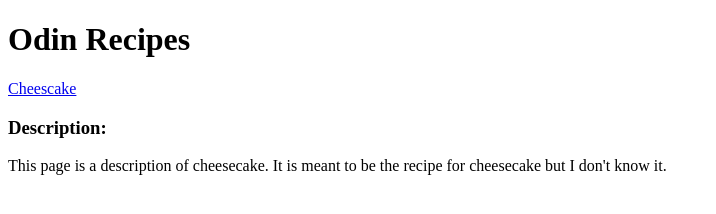
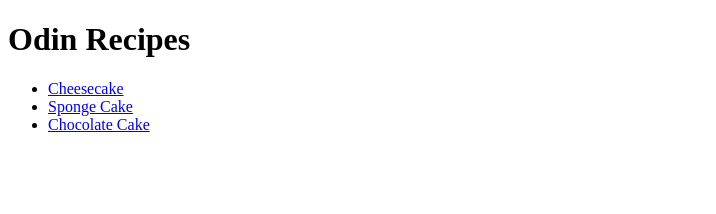
Before and after one commit to JackHendon/odin-recipes, a plain HTML site: page index.html in a window 1280 px wide. Shown: the whole page, without its empty margins (0-716 px from the left). Drawn offline with Linux system fonts and the light colour scheme.

Commit message:
Create new recipe pages and add links to homepage

```diff
--- a/index.html
+++ b/index.html
@@ -1,19 +1,17 @@
 <!DOCTYPE html>
 <html lang="en">
-<head>
-    <meta charset="UTF-8">
-    <meta http-equiv="X-UA-Compatible" content="IE=edge">
-    <meta name="viewport" content="width=device-width, initial-scale=1.0">
+  <head>
+    <meta charset="UTF-8" />
+    <meta http-equiv="X-UA-Compatible" content="IE=edge" />
+    <meta name="viewport" content="width=device-width, initial-scale=1.0" />
     <title>Recipes</title>
-</head>
-<body>
+  </head>
+  <body>
     <h1>Odin Recipes</h1>
-    <a href="recipes/cheesecake.html">Cheescake</a>
-    <main>
-        <article>
-            <h3>Description:</h3>
-            <p>This page is a description of cheesecake. It is meant to be the recipe for cheesecake but I don't know it.</p>
-        </article>
-    </main>
-</body>
+    <ul>
+      <li><a href="recipes/cheesecake.html">Cheesecake</a></li>
+      <li><a href="recipes/sponge_cake.html">Sponge Cake</a></li>
+      <li><a href="recipes/chocolate_cake.html">Chocolate Cake</a></li>
+    </ul>
+  </body>
 </html>
```
Also changed, not shown: recipes/chocolate_cake.html (added), recipes/sponge_cake.html (added).
